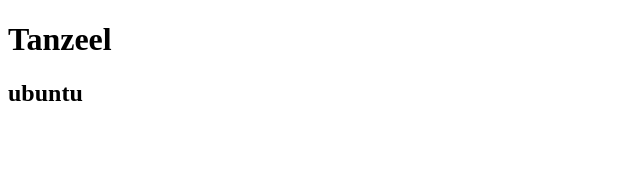
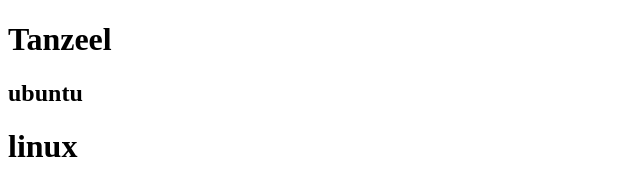
Before and after one commit to SameedUllah/Zero-Semester, a plain HTML site: page index.html in a window 1280 px wide. Shown: the whole page, without its empty margins (0-640 px from the left). Drawn offline with Linux system fonts and the light colour scheme.

Commit message:
Update index.html

```diff
--- a/index.html
+++ b/index.html
@@ -8,5 +8,6 @@
 <body>
     <h1>Tanzeel</h1>
     <h2>ubuntu</h2>
+    <h1>linux</h1>
 </body>
 </html>
```
